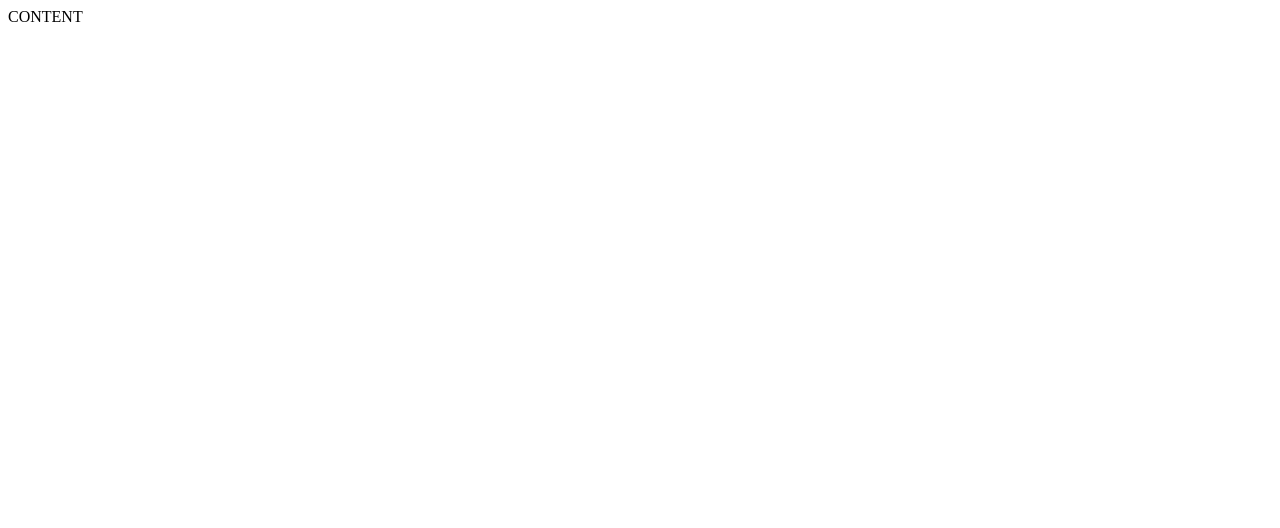
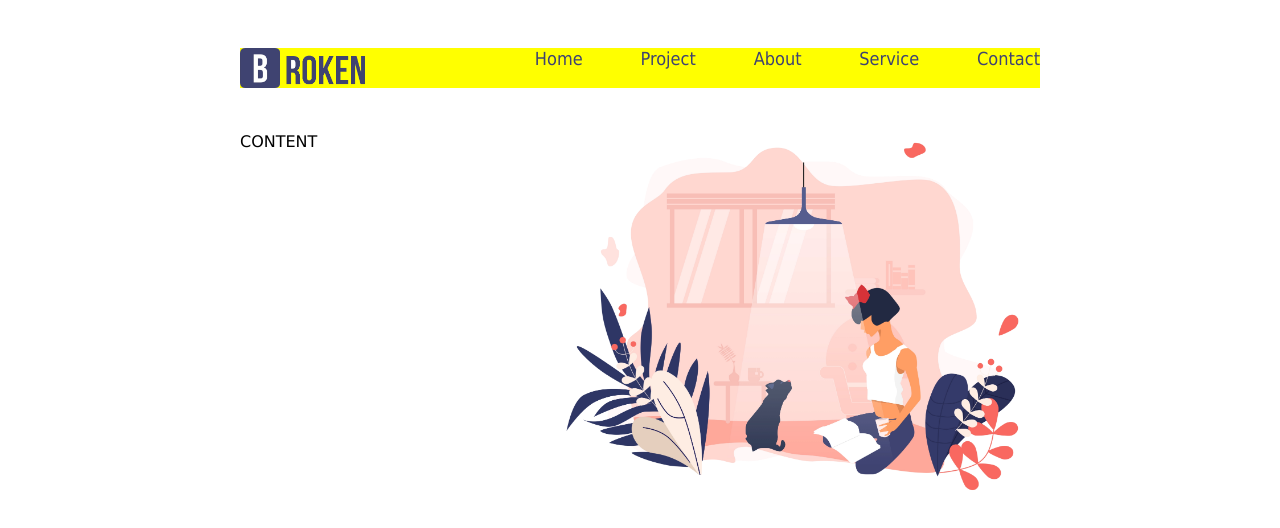
Before and after one commit to Mindaugas-G/4-happy-weekend, a website: page index.html in a window 1280 px wide. Drawn offline with Linux system fonts and the light colour scheme.

Commit message:
WIP: header style #4

```diff
--- a/index.html
+++ b/index.html
@@ -13,10 +13,74 @@
 <link rel="mask-icon" href="./favicon/safari-pinned-tab.svg" color="#5bbad5">
 <meta name="msapplication-TileColor" content="#da532c">
 <meta name="theme-color" content="#ffffff">
+<style>
+    body {}
 
+    header {
+        display: inline-block;
+        width: 800px;
+        margin-top: 40px;
+        margin-left: calc((100% - 800px) / 2);
+        background-color: yellow;
+    }
 
+    header>img {
+        height: 40px;
+        float: left;
+    }
+
+    header>nav {
+        float: right;
+    }
+
+    nav>a {
+        margin-left: 50px;
+        font-family: Tahoma;
+        font-size: 18px;
+        text-decoration: none;
+        color: #3F4371;
+    }
+
+    nav>a:first-child {
+        margin-left: 0;
+    }
+
+    main {
+        display: inline-block;
+        width: 800px;
+        margin-top: 40px;
+        margin-left: calc((100% - 800px) / 2);
+    }
+
+    main>div {
+        width: 35%;
+        float: left;
+    }
+
+    main>img {
+        width: 60%;
+        float: right;
+    }
+</style>
 </head>
-<body>
-    CONTENT
+
+<body style="font-family: Verdana;">
+<header style="font-family: Arial;">
+    <img src="./img/logo.png" alt="Logo">
+    <nav style="font-family: monospace;">
+        <a href="#">Home</a>
+        <a href="#">Project</a>
+        <a href="#">About</a>
+        <a href="#">Service</a>
+        <a href="#">Contact</a>
+    </nav>
+</header>
+
+<main>
+    <div>
+        CONTENT
+    </div>
+    <img src="./img/yoga.png" alt="Yoga">
+</main>
 </body>
 </html>
```
